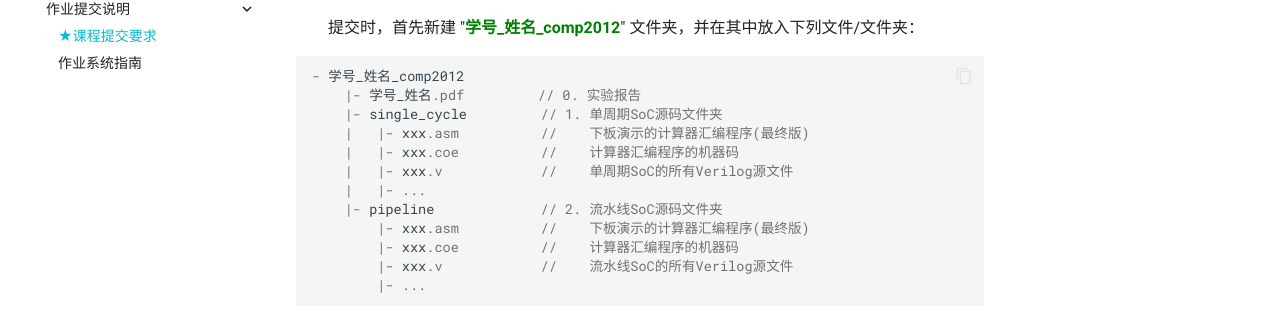
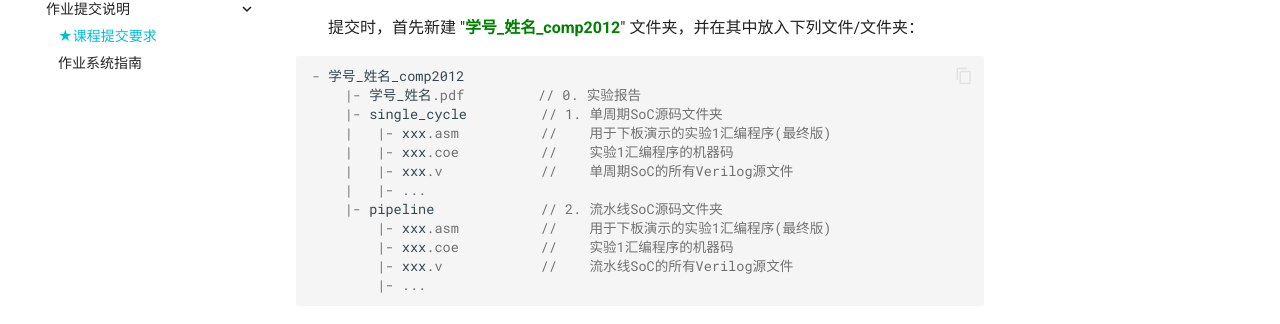
Before and after one commit to CuO114/cpu-design-labs, an MkDocs documentation site: the page built from docs/home/submit.md, in a window 1280 px wide and 900 px high, scrolled down 866 px. Shown: the part 207-531 px from the top of the window. Built offline with MkDocs 1.6.1 and Material for MkDocs 9.7.7, drawn with Linux system fonts in a browser that asks for light colours; emoji names are drawn with the system emoji font.

Commit message:
Update submit.md

````diff
--- a/docs/home/submit.md
+++ b/docs/home/submit.md
@@ -23,13 +23,13 @@
 - 学号_姓名_comp2012
     |- 学号_姓名.pdf         // 0. 实验报告
     |- single_cycle         // 1. 单周期SoC源码文件夹
-    |   |- xxx.asm          //    下板演示的计算器汇编程序(最终版)
-    |   |- xxx.coe          //    计算器汇编程序的机器码
+    |   |- xxx.asm          //    用于下板演示的实验1汇编程序(最终版)
+    |   |- xxx.coe          //    实验1汇编程序的机器码
     |   |- xxx.v            //    单周期SoC的所有Verilog源文件
     |   |- ...
     |- pipeline             // 2. 流水线SoC源码文件夹
-        |- xxx.asm          //    下板演示的计算器汇编程序(最终版)
-        |- xxx.coe          //    计算器汇编程序的机器码
+        |- xxx.asm          //    用于下板演示的实验1汇编程序(最终版)
+        |- xxx.coe          //    实验1汇编程序的机器码
         |- xxx.v            //    流水线SoC的所有Verilog源文件
         |- ...
 ```
````
